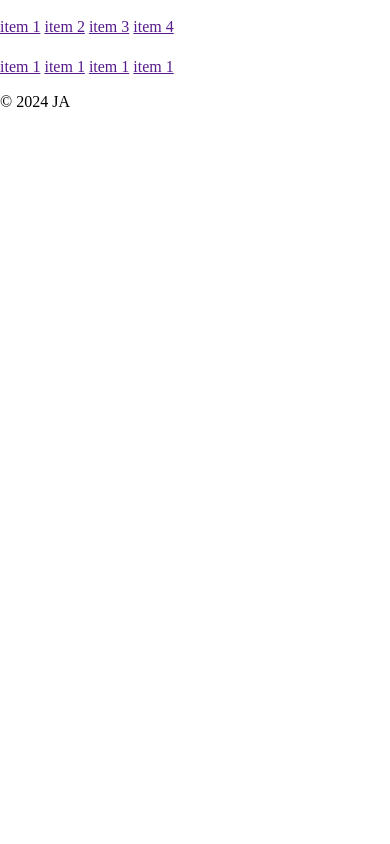
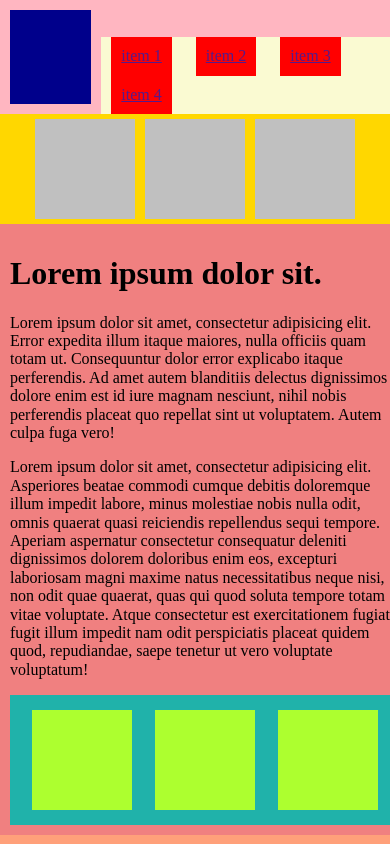
Before and after one commit to J4ISY/layout, a plain HTML site: page index.html in a window 390 px wide. Shown: the top 844 px of the page. Drawn offline with Linux system fonts and the light colour scheme.

Commit message:
flexbox layout with responsive examples

```diff
--- a/index.html
+++ b/index.html
@@ -9,7 +9,7 @@
     <title>Document</title>
 
     <link rel="stylesheet" href="./src/css/normalize.css">
-    <link rel="stylesheet" href="./src/css/css.css">
+    <link rel="stylesheet" href="./src/css/style.css">
 </head>
 <body>
 
@@ -28,9 +28,18 @@
 
     <main class="main__wrapper">
         <article class="mainArticle">
-            <h1 class="mainArticle__hdl"></h1>
-            <p class="mainArticle__text"></p>
-            <p class="mainArticle__text"></p>
+            <h1 class="mainArticle__hdl">Lorem ipsum dolor sit.</h1>
+            <p class="mainArticle__text">Lorem ipsum dolor sit amet, consectetur adipisicing elit. Error expedita illum
+                itaque maiores, nulla officiis quam totam ut. Consequuntur dolor error explicabo itaque perferendis. Ad
+                amet autem blanditiis delectus dignissimos dolore enim est id iure magnam nesciunt, nihil nobis
+                perferendis placeat quo repellat sint ut voluptatem. Autem culpa fuga vero!</p>
+            <p class="mainArticle__text">Lorem ipsum dolor sit amet, consectetur adipisicing elit. Asperiores beatae
+                commodi cumque debitis doloremque illum impedit labore, minus molestiae nobis nulla odit, omnis quaerat
+                quasi reiciendis repellendus sequi tempore. Aperiam aspernatur consectetur consequatur deleniti
+                dignissimos dolorem doloribus enim eos, excepturi laboriosam magni maxime natus necessitatibus neque
+                nisi, non odit quae quaerat, quas qui quod soluta tempore totam vitae voluptate. Atque consectetur est
+                exercitationem fugiat fugit illum impedit nam odit perspiciatis placeat quidem quod, repudiandae, saepe
+                tenetur ut vero voluptate voluptatum!</p>
             <section class="mainArticle__related related">
                 <div class="related__item"></div>
                 <div class="related__item"></div>
--- a/src/css/style.css
+++ b/src/css/style.css
@@ -1,30 +1,114 @@
-.container {}
+.container {
+    max-width: 1200px;
+    width: 100%;
+    background-color: lightblue;
+    margin-inline: auto;
+}
 
-.header__wrapper {}
+.header__wrapper {
+    background-color: lightpink;
+    display: flex;
+    justify-content: space-between;
+    align-items: flex-end;
+}
 
-.logo {}
+.logo {
+    width: 94px;
+    height: 94px;
+    background-color: darkblue;
+    display: inline-block;
+    margin: 10px;
+}
 .logo .logo__img {}
 
-.menu {}
-.menu .menu__item {}
+.menu {
+    background-color: lightgoldenrodyellow;
+}
+.menu .menu__item {
+    padding: 10px;
+    display: inline-block;
+    margin-inline: 10px;
+    background-color: red;
+}
 .menu .menu__item.menu__item--active {}
 
-.main__wrapper {}
-.mainArticle {}
+.main__wrapper {
+    background-color: lightcyan;
+    display: flex;
+    flex-direction: column;
+}
 
-.mainArticle {}
+@media screen and (min-width: 650px){
+    .main__wrapper{
+        flex-direction: row;
+    }
+}
+
+.mainArticle {
+    background-color: lightcoral;
+    padding: 10px;
+    width: 100%;
+}
 .mainArticle .mainArticle__hdl {}
 .mainArticle .mainArticle__text {}
-.mainArticle .mainArticle__related
+.mainArticle .mainArticle__related {}
 
-.related {}
-.related .related__item {}
+.related {
+    background-color: lightseagreen;
+    padding: 10px;
+    display: flex;
+    justify-content: space-around;
+    max-width: 400px;
+    margin-inline: auto;
+}
+.related .related__item {
+    width: 100px;
+    height: 100px;
+    background-color: greenyellow;
+    margin: 5px;
+}
 
-.aside {}
-.aside .aside__item {}
+.aside {
+    background-color: gold;
+    display: flex;
+    justify-content: center;
+    order: -10;
+}
 
-.footer__wrapper {}
+@media screen and (min-width: 400px){
+    .aside {
+        order: 0;
+    }
+}
+
+@media screen and (min-width: 650px){
+    .aside {
+        flex-direction: column;
+        justify-content: space-around;
+    }
+}
+
+.aside .aside__item {
+    width: 100px;
+    height: 100px;
+    background-color: silver;
+    margin: 5px;
+}
+
+.footer__wrapper {
+    background-color: lightsalmon;
+    min-height: 200px;
+    display: flex;
+    justify-content: center;
+    align-items: center;
+    position: relative;
+}
 .secondaryMenu {}
 .secondaryMenu .secondaryMenu__item {}
 
-.copyright {}
+.copyright {
+    position: absolute;
+    bottom: 10px;
+    right: 10px;
+    margin: 0;
+}
```
